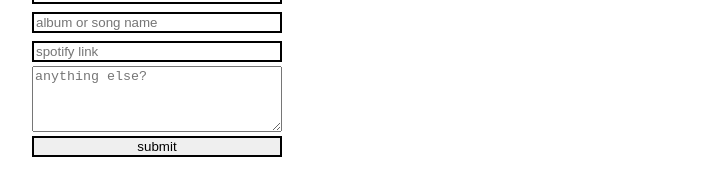
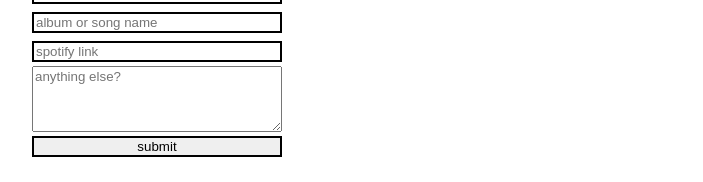
Before and after one commit to ericflatt/eric-has-no-tatse, a React (Create React App) app: page / in a window 1280 px wide. Shown: the part 230-412 px from the top of the page, without its empty margins (288-991 px from the left). Built offline with nearby package versions, Linux system fonts and the light colour scheme; a web font is replaced by a local one.

Commit message:
font update

```diff
--- a/src/App.css
+++ b/src/App.css
@@ -104,3 +104,7 @@ input:focus{
   border: solid green;
   border-image: none;
 }
+
+#textarea{
+  font-family: Arial, Helvetica, sans-serif;
+}
```
